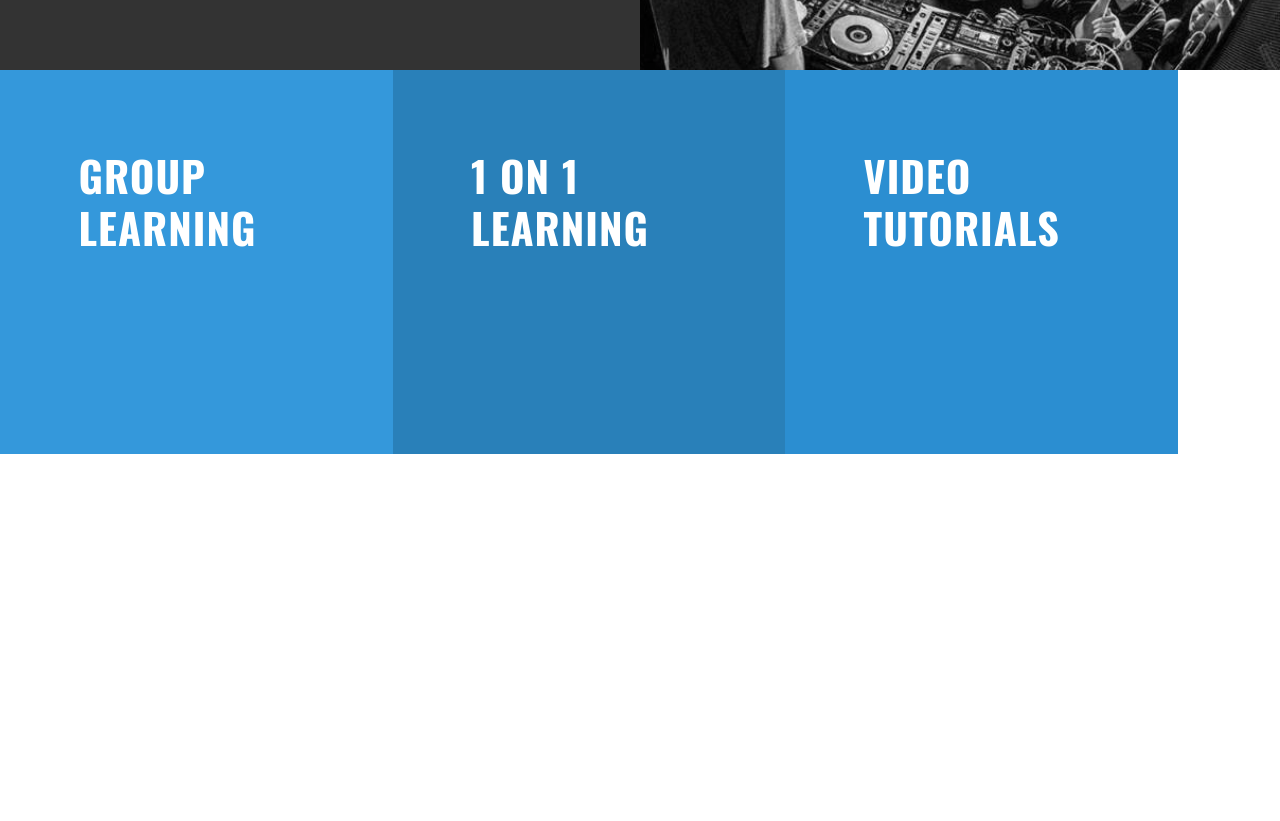
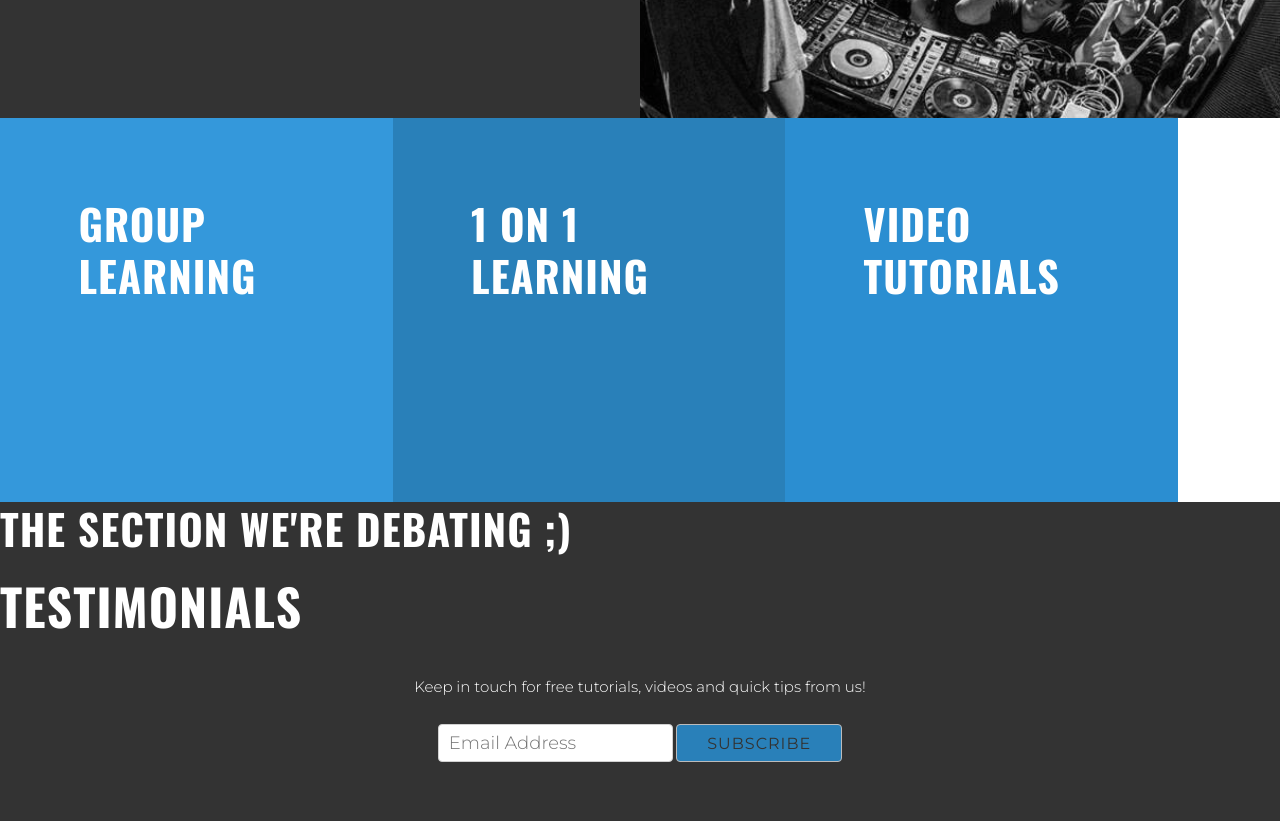
Before and after one commit to jerrysam/LennyKiser, a website: page app/index.html in a window 1280 px wide. Shown: the part 1038-1859 px from the top of the page. Before the commit the page ends 1669 px from the top, so only its background shows below. Drawn offline with nearby package versions, Linux system fonts and the light colour scheme; a web font is replaced by a local one.

Commit message:
Add Footer & Montserrat Add Footer HTML & draft CSS Add Montserrat Font to HTML header Change #benefits font to Montserrat

```diff
--- a/app/index.html
+++ b/app/index.html
@@ -5,7 +5,7 @@
   <!-- Basic Page Needs
   –––––––––––––––––––––––––––––––––––––––––––––––––– -->
   <meta charset="utf-8">
-  <title>Your page title here :)</title>
+  <title>Lenny Kiser | Sequence One</title>
   <meta name="description" content="">
   <meta name="author" content="">
 
@@ -17,6 +17,7 @@
   –––––––––––––––––––––––––––––––––––––––––––––––––– -->
   <link href="//fonts.googleapis.com/css?family=Raleway:400,300,600" rel="stylesheet" type="text/css">
   <link href="https://fonts.googleapis.com/css?family=Oswald:200,300,400,500,600,700" rel="stylesheet">
+  <link href="https://fonts.googleapis.com/css?family=Montserrat:200,200i,300,300i,400,400i,500,500i,600,600i,700,700i" rel="stylesheet">
 
   <!-- CSS
   –––––––––––––––––––––––––––––––––––––––––––––––––– -->
@@ -103,8 +104,18 @@
   </div>
   <!-- Section 6
   –––––––––––––––––––––––––––––––––––––––––––––––––– -->
-  <div id="footer" class="container">
-      <div class="row">Footer</div>
+  <div id="footer">
+      <div class="row">
+          <p>Keep in touch for free tutorials, videos and quick tips from us!</p>
+          <form id="subscribe-form">
+              <input id="email" type="email" value="" name="email" placeholder="Email Address">
+              <input id="subscribe-button" type="submit" value="Subscribe" name="subscribe">
+          </form>
+          <div class="social entypo-facebook"></div>
+          <div class="social entypo-twitter"></div>
+          <div class="social entypo-video"></div>
+          <div class="social entypo-spotify-circled"></div>
+      </div>
   </div>
 
 
--- a/app/scss/sections.scss
+++ b/app/scss/sections.scss
@@ -1,3 +1,5 @@
+@import url('http://weloveiconfonts.com/api/?family=entypo');
+
 #hero {
   background: url("../images/home-studio.jpg") center center no-repeat;
   background-size: cover;
@@ -11,6 +13,10 @@
   background-color: #333;
   .row {
       object-fit: contain;
+      p {
+          font-family: "Montserrat";
+          font-weight: 300;
+      }
   }
   .image {
     background: url(../images/dj-photo-grayscale.png) no-repeat center center;
@@ -51,3 +57,46 @@
     padding: 20%;
   }
 }
+#debating {
+    background-color: #333;
+}
+
+#testimonials {
+    background-color: #333;
+}
+
+
+#footer {
+    margin: 0;
+    background-color: #333;
+    .row {
+        padding: 20px 0;
+        text-align: center;
+        p {
+            font-family: "Montserrat";
+            font-weight: 300;
+        }
+        #subscribe-form {
+            margin-bottom: 0;
+            #email {
+                color: black;
+                font-family: "Montserrat";
+                font-weight: 300;
+                font-size: 18px;
+            }
+            #subscribe-button {
+                background-color: #2980b9;
+                font-family: "Montserrat";
+                font-weight: 400;
+                color: #333;
+                font-size: 16px;
+            }
+        }
+        .social {
+            display: inline-block;
+            padding: 0 15px;
+            font-family: Entypo;
+            font-size: 35px;
+        }
+    }
+}
```
Also changed, not shown: app/css/sections.css.
